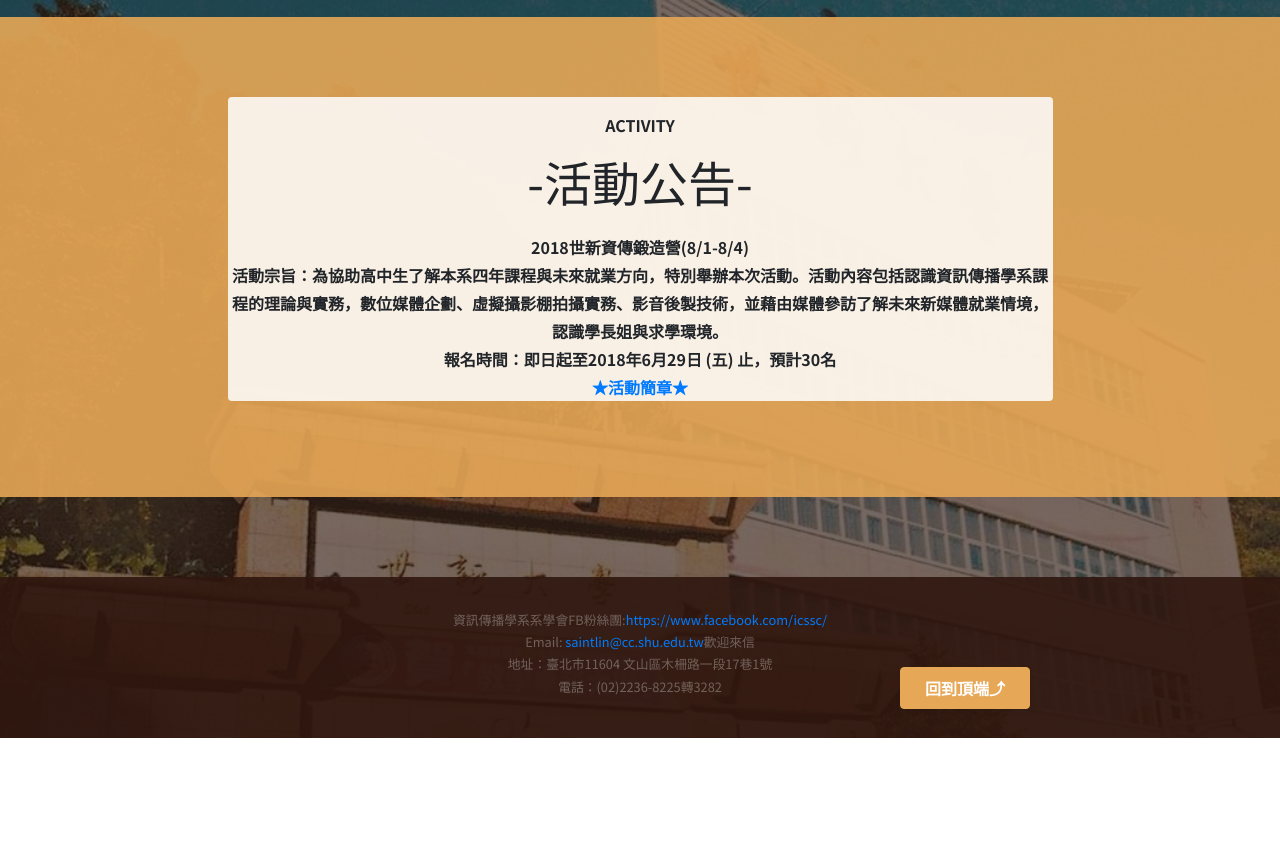
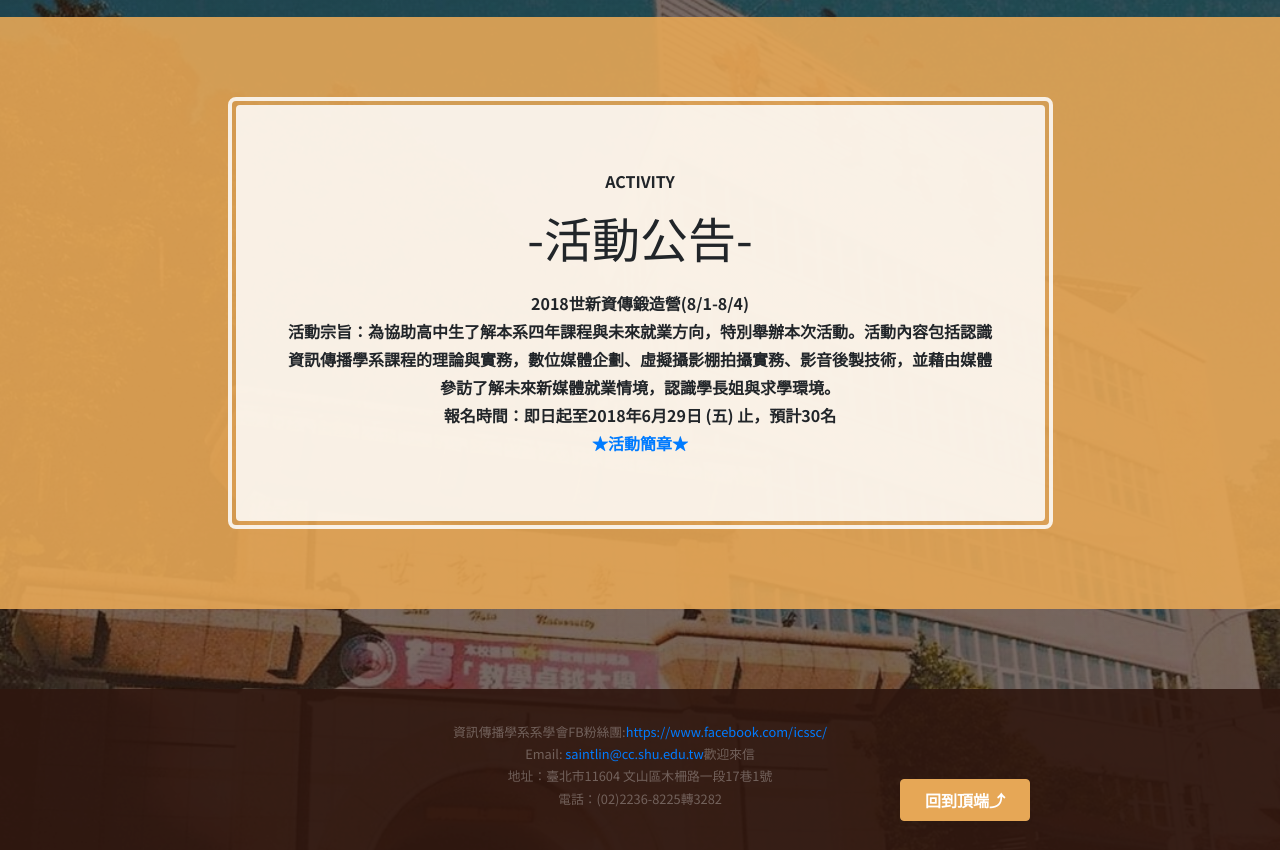
Before and after one commit to chichi-yuan/SHU-ICS, a website: page index.html in a window 1280 px wide. Shown: the part 989-1839 px from the top of the page. Before the commit the page ends 1727 px from the top, so only its background shows below. Drawn offline with Linux system fonts and the light colour scheme.

Commit message:
Add files via upload

```diff
--- a/index.html
+++ b/index.html
@@ -95,7 +95,7 @@
       <div class="container">
         <div class="row">
           <div class="col-xl-9 mx-auto">
-            <div class="text-center intro-text left-0 bg-faded rounded">
+            <div class="cta-inner text-center intro-text left-0 bg-faded rounded">
               <h2 class="section-heading mb-4">
                 <span class="section-heading-upper">ACTIVITY</span>
                 <span class="section-heading-lower">-活動公告-</span>
```
